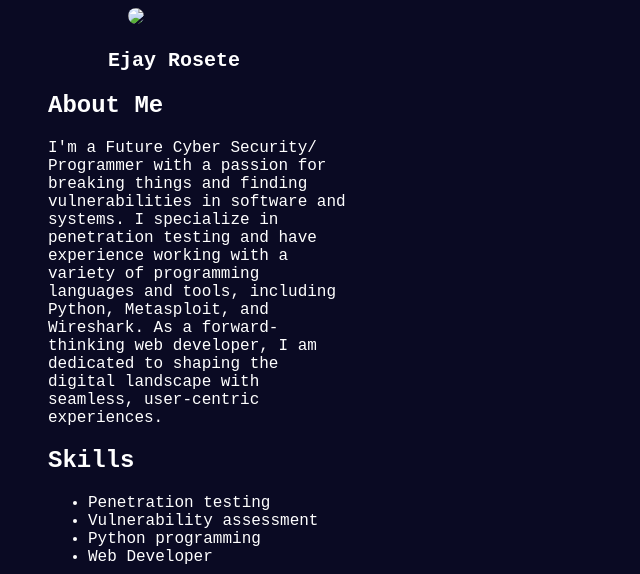
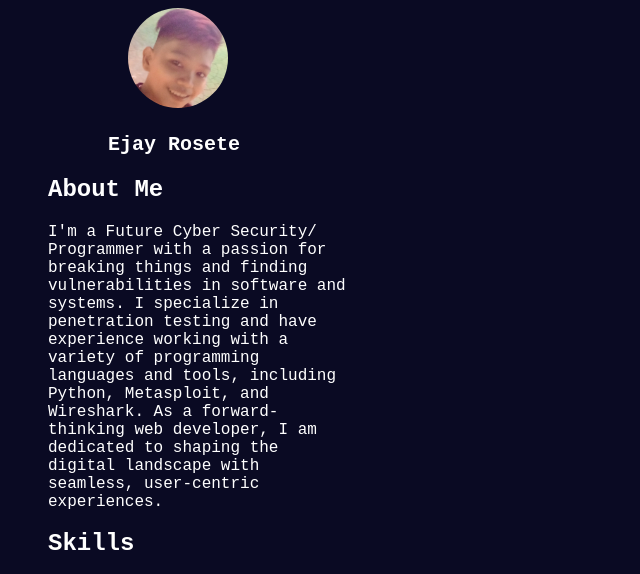
Before and after one commit to ejaykazumi0309/Profiles, a plain HTML site: page index.html in a window 1280 px wide. Shown: the top 574 px of the page, without its empty margins (0-640 px from the left). Drawn offline with Linux system fonts and the light colour scheme.

Commit message:
Update index.html

```diff
--- a/index.html
+++ b/index.html
@@ -151,7 +151,7 @@
 <body>
 
 
-  <img class="profile-1" src="pic/ejay_1.png">
+  <img class="profile-1" src="ejay_1.png">
   <p class="ejay-r">Ejay Rosete</p>
 
 
```
